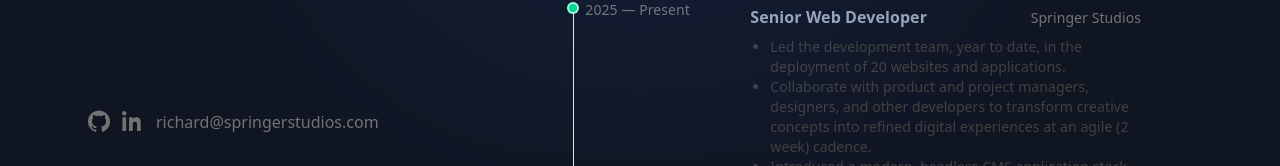
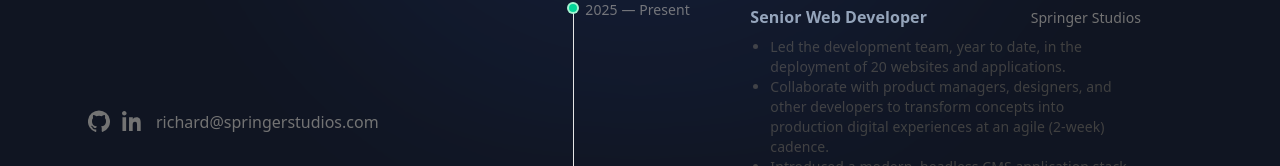
Before and after one commit to itsrichardhaar/Dev-Portfolio-II, a Next.js app: page / in a window 1280 px wide. Shown: the part 634-800 px from the top of the page. Built offline with nearby package versions, Linux system fonts and the light colour scheme.

Commit message:
Edit content

```diff
--- a/app/page.tsx
+++ b/app/page.tsx
@@ -110,7 +110,7 @@ export default function HomePage() {
             time: "2025 — Present",
             bullets: [
               "Led the development team, year to date, in the deployment of 20 websites and applications.",
-              "Collaborate with product and project managers, designers, and other developers to transform creative concepts into refined digital experiences at an agile (2 week) cadence.",
+              "Collaborate with product managers, designers, and other developers to transform concepts into production digital experiences at an agile (2-week) cadence.",
               "Introduced a modern, headless CMS application stack into our client offerings.",
               "Build, style, and ship high-quality websites, web-apps, ui components and design systems.",
               "Spearhead company-wide accessibility initiatives such as creating documentation for best practices, establishing a standard accessibility checklist for developers, and facilitating knowledge shares to clients. ",
@@ -131,7 +131,7 @@ export default function HomePage() {
             external: true,
           },
           {
-            role: "Developer & Digital Marketing Specialist",
+            role: "Web Developer & Digital Marketing Specialist",
             org: "HighClick Media",
             time: "2019 — 2022",
             bullets: [
```
